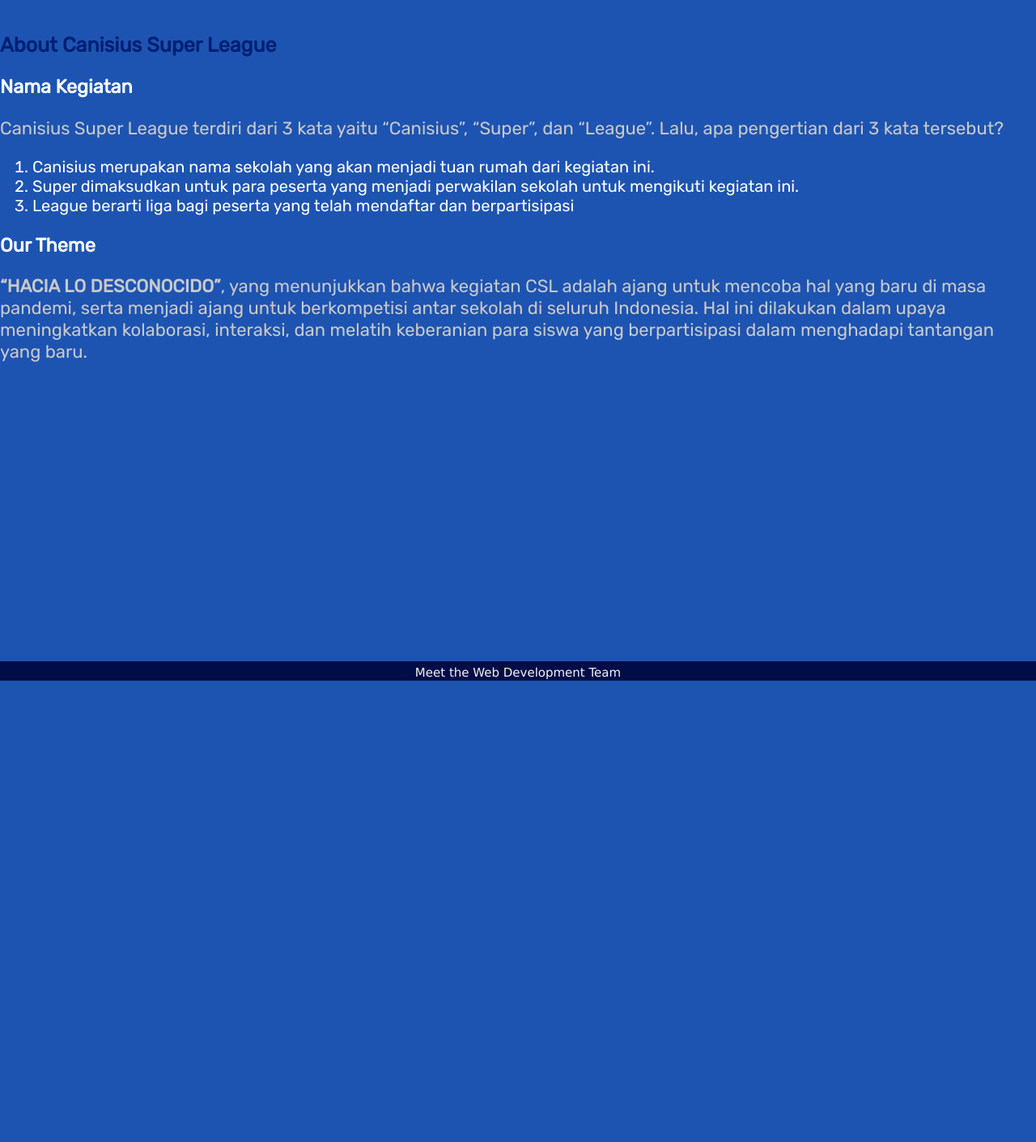
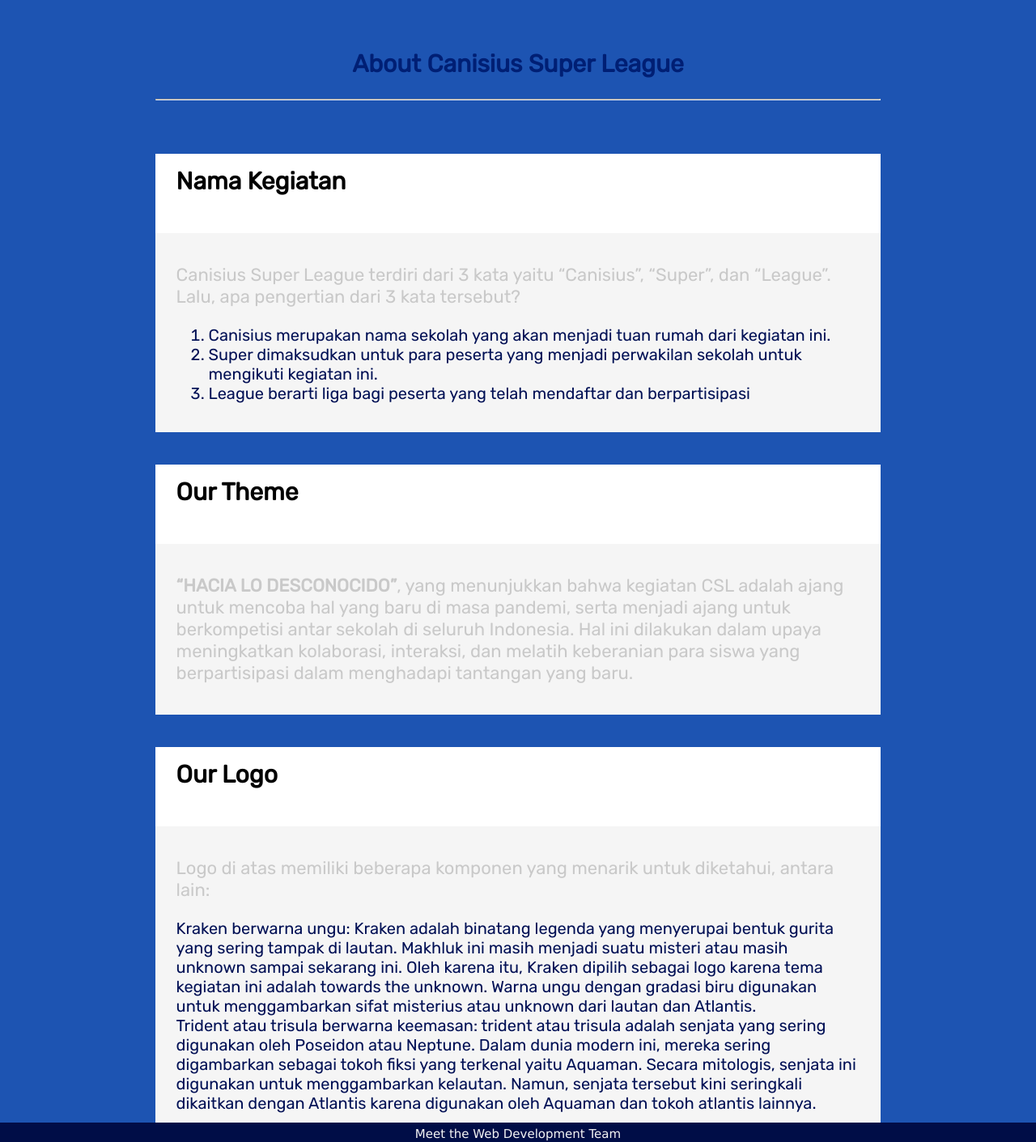
Before and after one commit to hanshimawan26/webcsl, a Flask app: page / in a window 1280 px wide. Shown: the part 80-1491 px from the top of the page at 81% size. Before the commit the page ends 921 px from the top, so only its background shows below. Run offline with Flask 2, Linux system fonts and the light colour scheme.

Commit message:
homepage

```diff
--- a/static/style2.css
+++ b/static/style2.css
@@ -313,3 +313,37 @@ footer a{
     margin: 0;
   }
 }
+
+#about h2 {
+  text-align: center;
+  font-size: 30px;
+}
+
+.subsection {
+  width: 70vw;
+  margin: 5vh 15vw 0 15vw;
+  background-color: white;
+}
+
+.subsection h3 {
+  background-color: transparent;
+  color: black;
+  padding: 2vh 2vw 2vh 2vw;
+  text-align: left;
+  font-size: 30px;
+  font-family: Rubik, Arial;
+}
+
+.subsection .isi{
+  background-color: whitesmoke;
+  color:rgb(0, 16, 85);
+  padding: 2vh 2vw 2vh 2vw;
+  font-size: 20px;
+  font-family: Rubik, Arial;
+}
+
+.subtitle {
+  text-align: center;
+  width: 70vw;
+  padding: 2vh 15vw 2vh 15vw;
+}
--- a/templates/home.html
+++ b/templates/home.html
@@ -2,19 +2,36 @@
 {% block title %} View {% endblock %}
 {% block content %}
     <section id="about">
-      <h2>About Canisius Super League</h2>
-      <div id="namacsl">
+      <div class="subtitle">
+        <h2>About Canisius Super League</h2>
+        <hr>
+      </div>
+      <div id="namacsl" class="subsection">
         <h3>Nama Kegiatan</h3>
+        <div class="isi">
         <p>Canisius Super League terdiri dari 3 kata yaitu “Canisius”, “Super”, dan “League”. Lalu, apa pengertian dari 3 kata tersebut?</p>
         <ol>
           <li>Canisius merupakan nama sekolah yang akan menjadi tuan rumah dari kegiatan ini.</li>
           <li>Super dimaksudkan untuk para peserta yang menjadi perwakilan sekolah untuk mengikuti kegiatan ini.</li>
           <li>League berarti liga bagi peserta yang telah mendaftar dan berpartisipasi</li>
         </ol>
+        </div>
       </div>
-      <div id="tema">
+      <div id="tema" class="subsection">
         <h3>Our Theme</h3>
+        <div class="isi">
         <p><b>“HACIA LO DESCONOCIDO”</b>, yang menunjukkan bahwa kegiatan CSL adalah ajang untuk mencoba hal yang baru di masa pandemi, serta menjadi ajang untuk berkompetisi antar sekolah di seluruh Indonesia. Hal ini dilakukan dalam upaya meningkatkan kolaborasi, interaksi, dan melatih keberanian para siswa yang berpartisipasi dalam menghadapi tantangan yang baru.</p>
+        </div>
+      </div>
+      <div id="logocsl" class="subsection">
+        <h3>Our Logo</h3>
+        <div class="isi">
+        <ul>
+          <p>Logo di atas memiliki beberapa komponen yang menarik untuk diketahui, antara lain:</p>
+          <li>Kraken berwarna ungu: Kraken adalah binatang legenda yang menyerupai bentuk gurita yang sering tampak di lautan. Makhluk ini masih menjadi suatu misteri atau masih unknown sampai sekarang ini. Oleh karena itu, Kraken dipilih sebagai logo karena tema kegiatan ini adalah towards the unknown. Warna ungu dengan gradasi biru digunakan untuk menggambarkan sifat misterius atau unknown dari lautan dan Atlantis.</li>
+          <li>Trident atau trisula berwarna keemasan: trident atau trisula adalah senjata yang sering digunakan oleh Poseidon atau Neptune. Dalam dunia modern ini, mereka sering digambarkan sebagai tokoh fiksi yang terkenal yaitu Aquaman. Secara mitologis, senjata ini digunakan untuk menggambarkan kelautan. Namun, senjata tersebut kini seringkali dikaitkan dengan Atlantis karena digunakan oleh Aquaman dan tokoh atlantis lainnya.</li>
+        </ul>
+        </div>
       </div>
     </section>
 {% endblock %}
```
